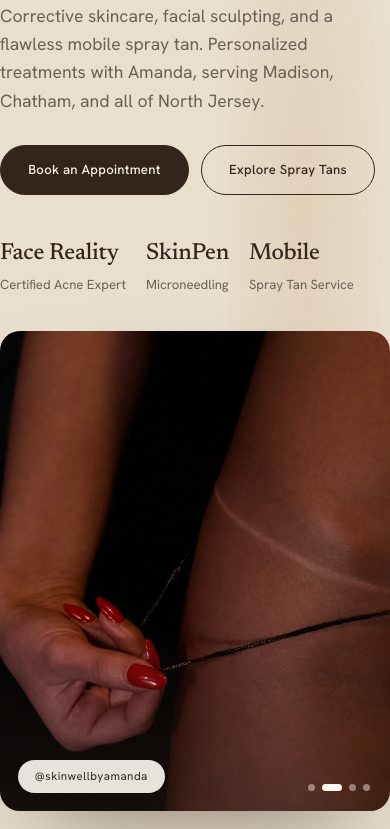
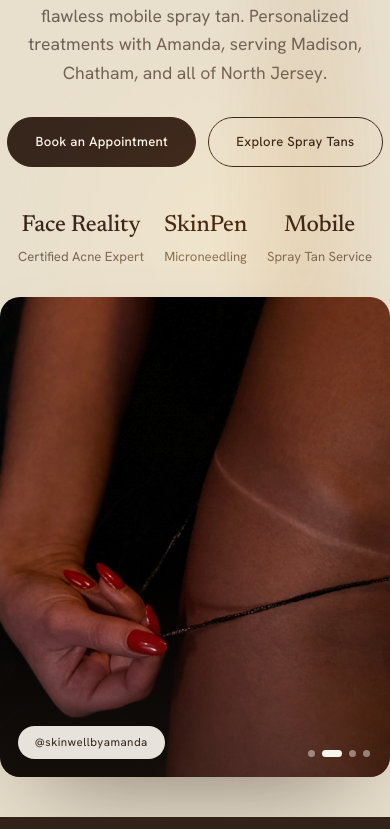
Before and after one commit to ekyriacouu-prog/skinwell-by-amanda, a plain HTML site: page index.html in a window 390 px wide. Shown: the part 300-1129 px from the top of the page. Drawn offline with Linux system fonts and the light colour scheme; a web font is replaced by a local one.

Commit message:
Mobile centering + ambient glow (mobile+desktop, 2s delayed start)

```diff
--- a/index.html
+++ b/index.html
@@ -420,11 +420,18 @@
   }
 
   @media (max-width: 920px) {
-    .hero-grid { grid-template-columns: 1fr; gap: 36px; padding: 56px 0 68px; }
+    .hero-grid { grid-template-columns: 1fr; gap: 30px; padding: 28px 0 40px; }
     .hero-photo { max-width: 440px; margin: 0 auto; width: 100%; }
-    .acne .wrap, .about .wrap, .spray .wrap { grid-template-columns: 1fr; gap: 36px; }
+    .acne .wrap, .about .wrap, .spray .wrap { grid-template-columns: 1fr; gap: 32px; }
     .acne .panel, .about-portrait, .spray-photo { max-width: 440px; margin: 0 auto; width: 100%; }
     .spray-photo { order: -1; }
+
+    /* Center content on mobile for a balanced, intentional layout */
+    .hero-copy { text-align: center; align-items: center; }
+    .acne .wrap > .reveal, .spray-menu, .about .wrap > .reveal { text-align: center; }
+    .hero p.lead, .spray-menu .intro, .acne p, .about p { margin-left: auto; margin-right: auto; }
+    .hero-cta, .hero-meta, .badge-row { justify-content: center; }
+    .spray-menu .btn, .about .sig { display: inline-block; }
     .svc-grid { grid-template-columns: 1fr; }
     .stats .wrap { grid-template-columns: 1fr 1fr; gap: 22px 20px; padding: 18px 28px; }
     .stat:nth-child(3)::before { display: none; }
@@ -841,23 +848,30 @@
   }, { threshold: 0.5 });
   counters.forEach((c) => countIO.observe(c));
 
-  // Global cursor-follow glow (smooth trailing)
-  const finePointer = window.matchMedia('(hover: hover) and (pointer: fine)').matches;
-  if (finePointer && !reduceMotion) {
+  // Ambient + cursor-follow glow — works on desktop AND mobile.
+  // Fades in 2s after load, follows the cursor/touch, and gently drifts on its own when idle.
+  if (!reduceMotion) {
     const glow = document.getElementById('cursorGlow');
-    let gx = window.innerWidth / 2, gy = window.innerHeight / 2, tx = gx, ty = gy, shown = false;
-    window.addEventListener('pointermove', (e) => {
-      tx = e.clientX; ty = e.clientY;
-      if (!shown) { shown = true; glow.classList.add('on'); nav.classList.add('glow-on'); }
-    });
-    document.addEventListener('pointerleave', () => { shown = false; glow.classList.remove('on'); nav.classList.remove('glow-on'); });
-    const glowRaf = () => {
-      gx += (tx - gx) * 0.16; gy += (ty - gy) * 0.16;
+    let gx = window.innerWidth / 2, gy = window.innerHeight * 0.42, tx = gx, ty = gy;
+    let mode = 'auto', lastInput = -1e9, started = false;
+    const show = () => { if (!started) { started = true; glow.classList.add('on'); nav.classList.add('glow-on'); } };
+    setTimeout(show, 2000); // 2-second delayed start on every device
+    const setTarget = (x, y) => { tx = x; ty = y; mode = 'pointer'; lastInput = performance.now(); };
+    window.addEventListener('pointermove', (e) => setTarget(e.clientX, e.clientY));
+    window.addEventListener('touchmove', (e) => { const t = e.touches[0]; if (t) setTarget(t.clientX, t.clientY); }, { passive: true });
+    const glowRaf = (now) => {
+      if (mode === 'pointer' && now - lastInput > 2500) mode = 'auto'; // resume drifting when idle
+      if (mode === 'auto') {
+        const el = now / 1000;
+        tx = window.innerWidth * (0.5 + 0.34 * Math.sin(el * 0.45));
+        ty = window.innerHeight * (0.44 + 0.22 * Math.sin(el * 0.33));
+      }
+      gx += (tx - gx) * 0.09; gy += (ty - gy) * 0.09;
       glow.style.transform = 'translate3d(' + gx + 'px,' + gy + 'px,0)';
       // Drive the nav's own glow (its backdrop-filter isolates the global one)
-      const navRect = nav.getBoundingClientRect();
+      const navTop = nav.getBoundingClientRect().top;
       nav.style.setProperty('--gx', gx + 'px');
-      nav.style.setProperty('--gy', (gy - navRect.top) + 'px');
+      nav.style.setProperty('--gy', (gy - navTop) + 'px');
       requestAnimationFrame(glowRaf);
     };
     requestAnimationFrame(glowRaf);
```
